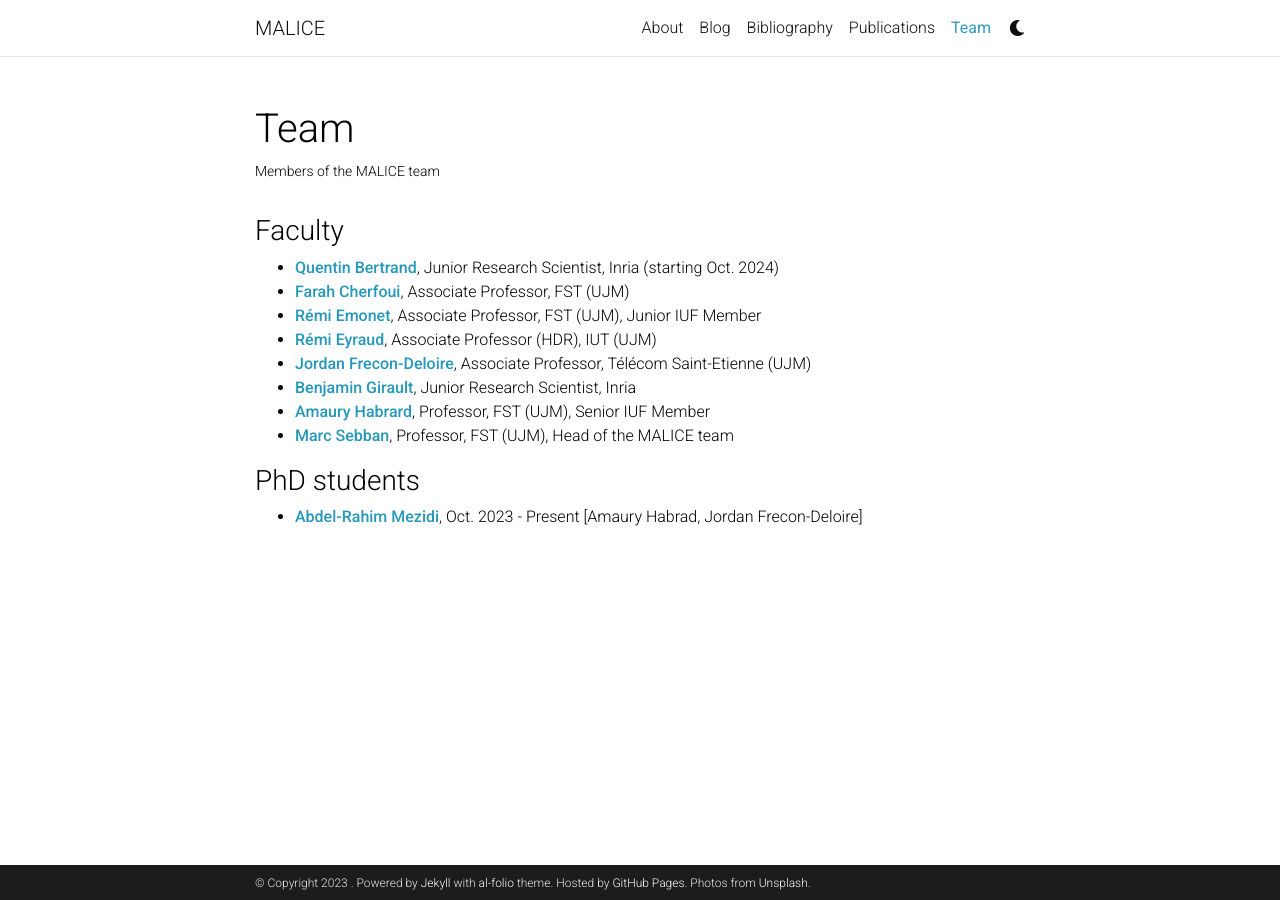
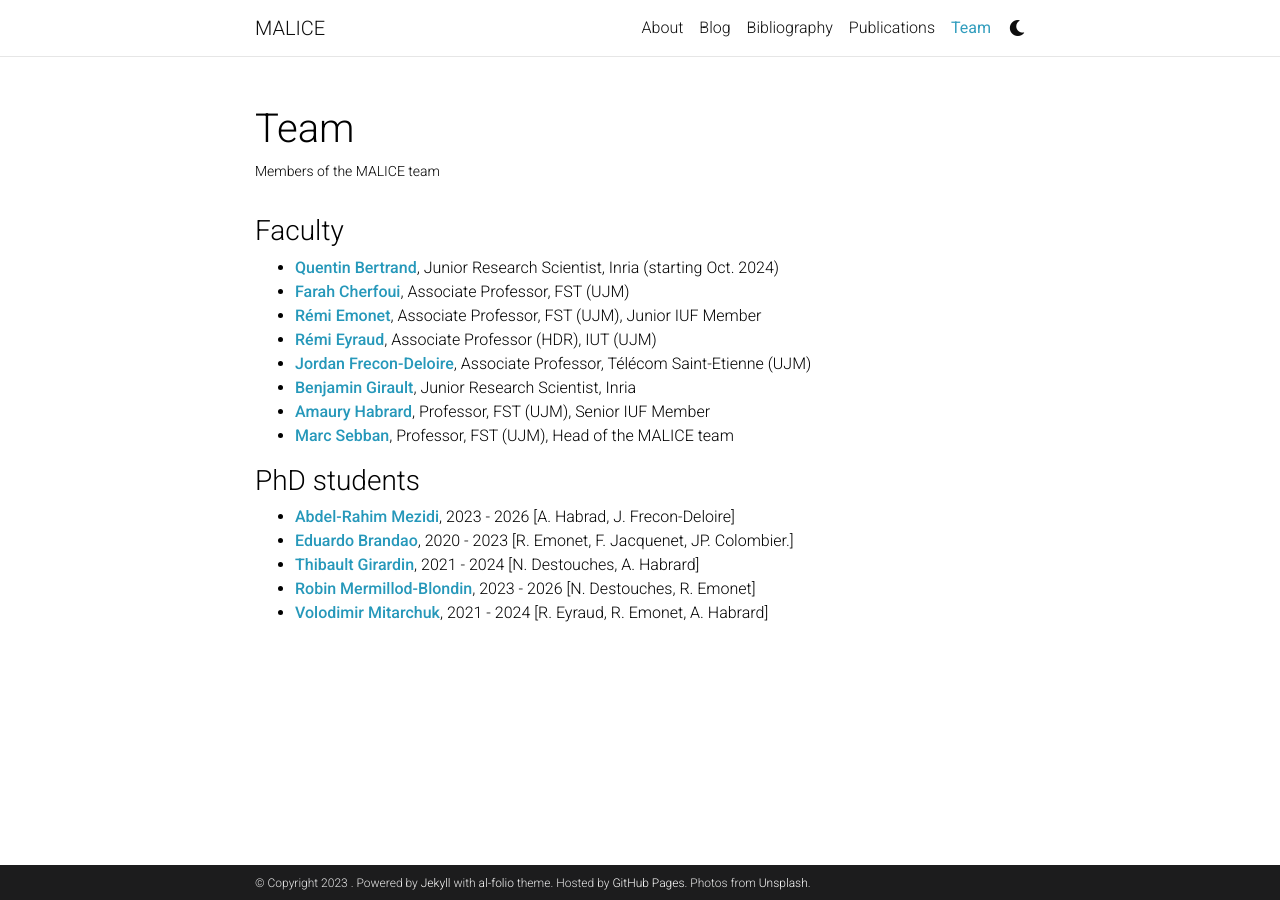
Before and after one commit to labhc-malice/labhc-malice.github.io, a Jekyll site: the page built from _pages/team.md, in a window 1280 px wide. Built offline with Jekyll 4.4.1, drawn with Linux system fonts in a browser that asks for light colours; comment, search, counter and statistics services are not loaded; a style sheet for code colours, icons or effects is not loaded.

Commit message:
Update phdstudents.yml

```diff
--- a/_data/phdstudents.yml
+++ b/_data/phdstudents.yml
@@ -1,6 +1,34 @@
 - firstname: Abdel-Rahim
   lastname: Mezidi
   url:
-  supervisor: [Amaury Habrad, Jordan Frecon-Deloire]
-  starting_date: Oct. 2023
-  end_date: Present
+  supervisor: [A. Habrad, J. Frecon-Deloire]
+  starting_date: 2023
+  end_date: 2026
+
+- firstname: Eduardo
+  lastname: Brandao
+  url:
+  supervisor: [R. Emonet, F. Jacquenet, JP. Colombier.]
+  starting_date: 2020
+  end_date: 2023
+
+- firstname: Thibault
+  lastname: Girardin
+  url:
+  supervisor: [N. Destouches, A. Habrard]
+  starting_date: 2021
+  end_date: 2024
+
+- firstname: Robin
+  lastname: Mermillod-Blondin
+  url:
+  supervisor: [N. Destouches, R. Emonet]
+  starting_date: 2023
+  end_date: 2026
+
+- firstname: Volodimir
+  lastname: Mitarchuk
+  url:
+  supervisor: [R. Eyraud, R. Emonet, A. Habrard]
+  starting_date: 2021
+  end_date: 2024
```
